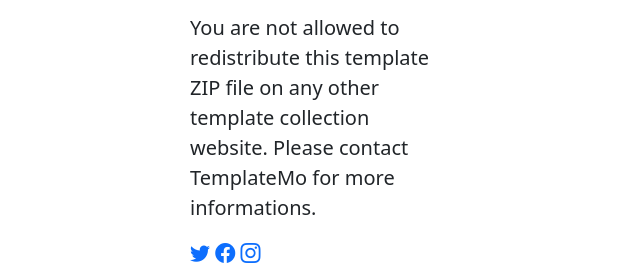
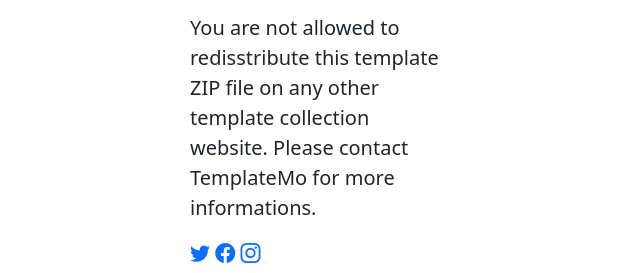
Before and after one commit to nathanielnosa/khc, a plain HTML site: page index.html in a window 1280 px wide. Shown: the part 2464-2737 px from the top of the page, 462-1102 px from the left. Drawn offline with nearby package versions, Linux system fonts and the light colour scheme.

Commit message:
wat a save

```diff
--- a/index.html
+++ b/index.html
@@ -234,7 +234,7 @@
                         <p class="lead">Lorem Ipsum dolor sit amet, consectetur adipsicing kengan omeg kohm tokito Professional charity theme based
                         </p>
                         <p class="lead">
-                            You are not allowed to redistribute this template ZIP file on any other template collection website. Please contact TemplateMo for more informations.
+                            You are not allowed to redisstribute this template ZIP file on any other template collection website. Please contact TemplateMo for more informations.
                         </p>
                         <p class="lead my-3">
                             <a href="" class="text-decoration-none"><i class="bi bi-twitter"></i></a>
```
